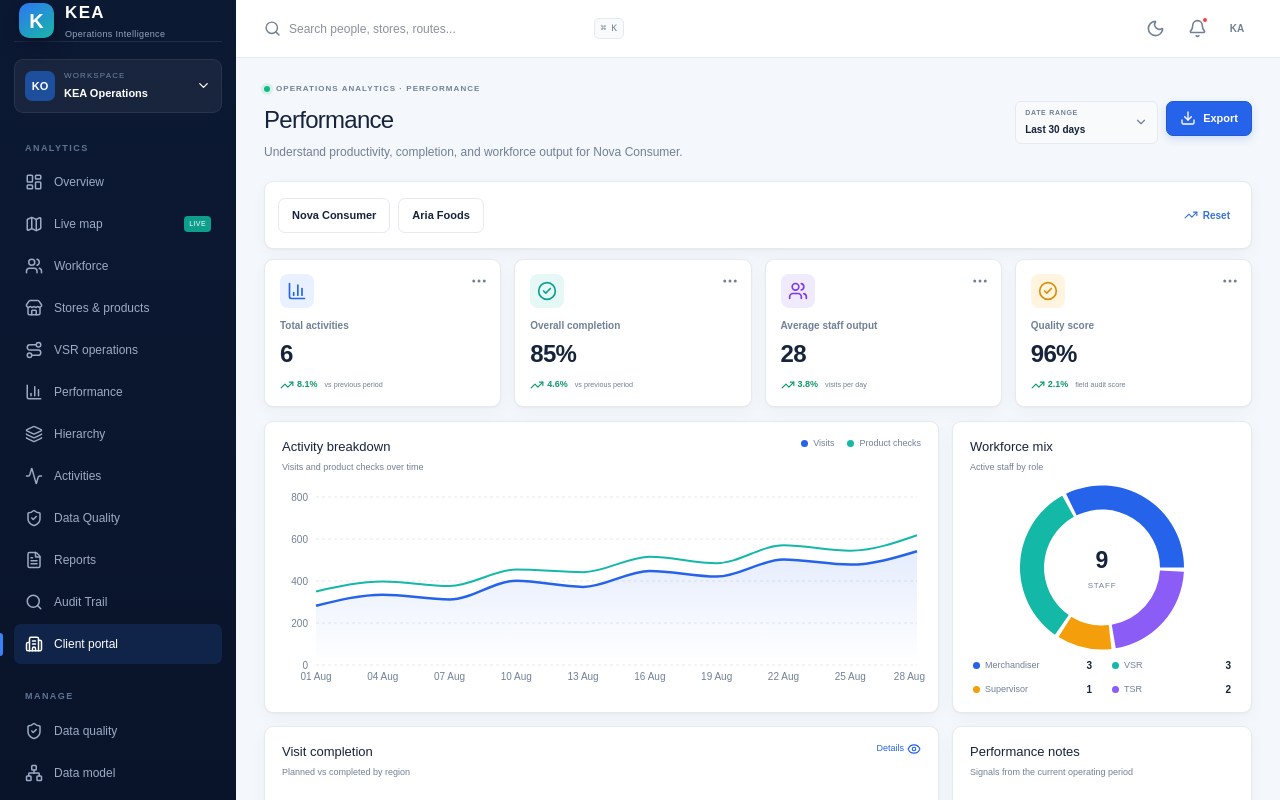
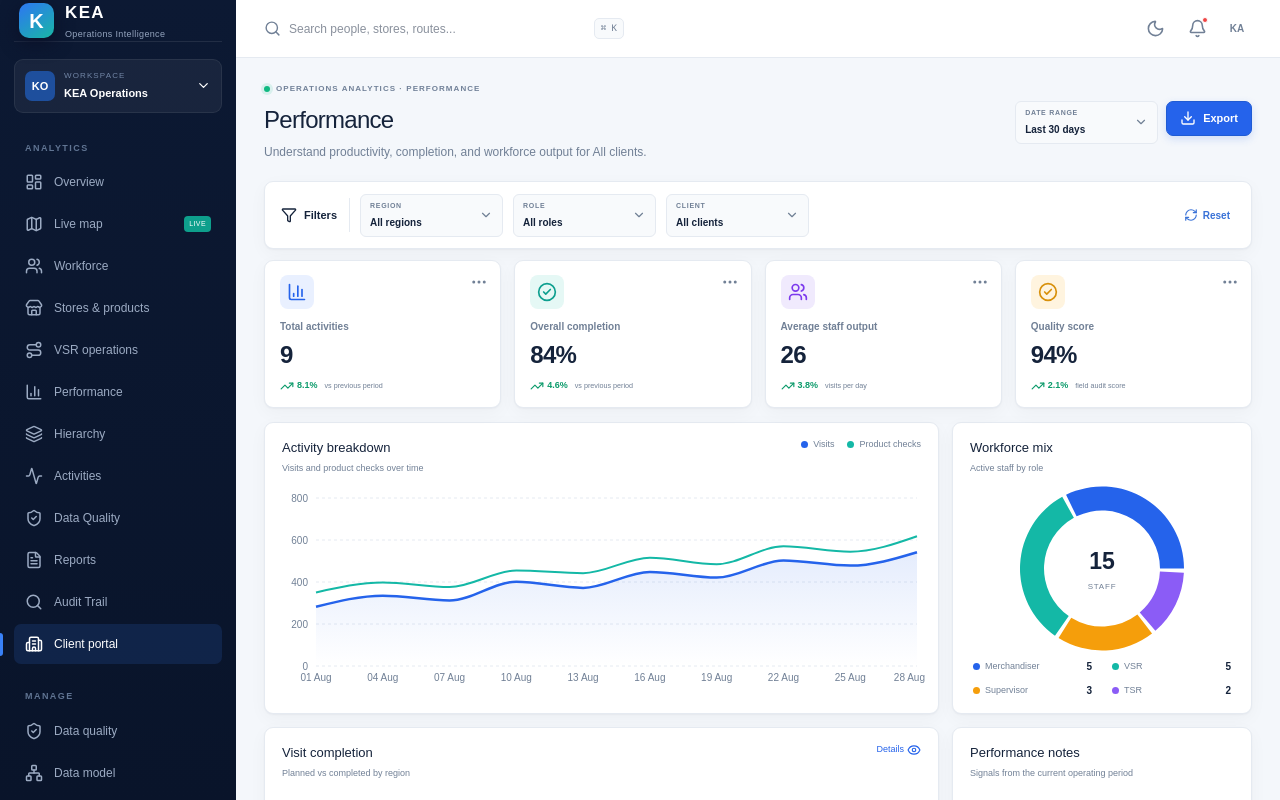
Before and after one commit to Tpsalm/kea-ops-dashboard, a Next.js app: page /client-portal in a window 1280 px wide. Shown: the top 800 px of the page. Built offline with nearby package versions, Linux system fonts and the light colour scheme.

Commit message:
Add client portal region role and client filters

```diff
--- a/src/app/client-portal/page.tsx
+++ b/src/app/client-portal/page.tsx
@@ -5,8 +5,8 @@ import dynamic from "next/dynamic";
 import { BarChart3, CheckCircle2, Download, Eye, MapPin, ShieldCheck, TrendingUp, Users, X } from "lucide-react";
 import { Area, AreaChart, Bar, BarChart, CartesianGrid, Cell, Pie, PieChart, ResponsiveContainer, Tooltip, XAxis, YAxis } from "recharts";
 import { AppShell } from "../../components/app-shell";
-import { KpiGrid, PageHeading, SelectBox } from "../shared";
-import { allStaff, clients, getActivitiesByClient, getProductsByClient, getStoresByClient, type Client } from "../hierarchy-data";
+import { FilterBar, KpiGrid, PageHeading, SelectBox } from "../shared";
+import { activities as allActivities, allStaff, clients, products as allProducts, stores as allStores, type Client } from "../hierarchy-data";
 import { activityData as fieldActivityData } from "../data";
 
 const OperationsMap = dynamic(() => import("../operations-map"), { ssr: false, loading: () => <div className="map-loading">Loading map...</div> });
@@ -14,16 +14,18 @@ const colors = ["#2563eb", "#14b8a6", "#f59e0b", "#8b5cf6"];
 function average(values: number[]) { return values.length ? Math.round(values.reduce((sum, value) => sum + value, 0) / values.length) : 0; }
 
 export default function ClientPortalPage() {
-  const [clientId, setClientId] = useState(clients[0].id);
+  const [clientFilter, setClientFilter] = useState("All clients");
+  const [region, setRegion] = useState("All regions");
+  const [role, setRole] = useState("All roles");
   const [dateRange, setDateRange] = useState("Last 30 days");
   const [selectedPin, setSelectedPin] = useState(0);
   const [mapOpen, setMapOpen] = useState(false);
   const [detail, setDetail] = useState<{ title: string; text: string } | null>(null);
-  const client = useMemo<Client>(() => clients.find(item => item.id === clientId) ?? clients[0], [clientId]);
-  const staff = useMemo(() => allStaff.filter(item => item.clientId === clientId), [clientId]);
-  const stores = useMemo(() => getStoresByClient(clientId), [clientId]);
-  const products = useMemo(() => getProductsByClient(clientId), [clientId]);
-  const activities = useMemo(() => getActivitiesByClient(clientId), [clientId]);
+  const client = useMemo<Client>(() => clientFilter === "All clients" ? { id: "all", name: "All clients", sector: "All projects", stores: allStores.length, completion: "", status: "Active" } : clients.find(item => item.name === clientFilter) ?? clients[0], [clientFilter]);
+  const staff = useMemo(() => allStaff.filter(item => (clientFilter === "All clients" || item.clientId === client.id) && (region === "All regions" || item.region === region) && (role === "All roles" || item.role === role)), [client, clientFilter, region, role]);
+  const stores = useMemo(() => allStores.filter(item => (clientFilter === "All clients" || item.clientId === client.id) && (region === "All regions" || item.region === region)), [client, clientFilter, region]);
+  const products = useMemo(() => allProducts.filter(item => stores.some(store => store.id === item.storeId)), [stores]);
+  const activities = useMemo(() => allActivities.filter(item => staff.some(member => member.id === item.staffId)), [staff]);
   const completion = average(staff.map(item => item.completion));
   const activityTrend = fieldActivityData;
   const workforceMix = ["Merchandiser", "VSR", "Supervisor", "TSR"].map(role => ({ name: role, value: staff.filter(item => item.role === role).length }));
@@ -38,7 +40,7 @@ export default function ClientPortalPage() {
 
   return <AppShell>
     <PageHeading eyebrow="OPERATIONS ANALYTICS · PERFORMANCE" title="Performance" subtitle={`Understand productivity, completion, and workforce output for ${client.name}.`} actions={<><SelectBox label="DATE RANGE" value={dateRange} options={["Today", "Last 7 days", "Last 30 days", "This quarter"]} onChange={setDateRange} /><button className="primary" onClick={() => openDetail("Client report", `${client.name} has ${activities.length} activities across ${stores.length} stores.`)}><Download size={16} /> Export</button></>} />
-    <section className="filters" style={{ justifyContent: "space-between", marginBottom: 10 }}><div style={{ display: "flex", gap: 8, flexWrap: "wrap" }}>{clients.map(item => <button key={item.id} className={`secondary ${clientId === item.id ? "chosen" : ""}`} onClick={() => { setClientId(item.id); setSelectedPin(0); }}>{item.name}</button>)}</div><button className="reset" onClick={() => setDateRange("Last 30 days")}><TrendingUp size={14} /> Reset</button></section>
+    <FilterBar region={region} onRegion={value => { setRegion(value); setSelectedPin(0); }} role={role} onRole={value => { setRole(value); setSelectedPin(0); }} client={clientFilter} onClient={value => { setClientFilter(value); setSelectedPin(0); }} onReset={() => { setRegion("All regions"); setRole("All roles"); setClientFilter("All clients"); setDateRange("Last 30 days"); setSelectedPin(0); }} />
     <KpiGrid items={kpis} focus="" onFocus={label => openDetail(label, `${label}: ${kpis.find(item => item.label === label)?.value ?? "0"}.`)} />
     <section className="row charts-row client-top-row">
       <article className="card chart-clickable" role="button" tabIndex={0} onClick={() => openDetail("Activity breakdown", `${activities.length} activities are recorded for ${client.name}. The trend shows visits and product checks across the reporting period.`)}><div className="card-head"><div><h2>Activity breakdown</h2><p>Visits and product checks over time</p></div><div className="legend"><span><i className="blue" />Visits</span><span><i className="teal" />Product checks</span></div></div><div className="chart-wrap"><ResponsiveContainer width="100%" height="100%"><AreaChart data={activityTrend} margin={{ top: 10, right: 8, left: -22, bottom: 0 }}><defs><linearGradient id="clientActivityFill" x1="0" y1="0" x2="0" y2="1"><stop offset="0%" stopColor="#2563eb" stopOpacity={.2} /><stop offset="100%" stopColor="#2563eb" stopOpacity={0} /></linearGradient></defs><CartesianGrid strokeDasharray="3 3" vertical={false} stroke="var(--line)" /><XAxis dataKey="day" axisLine={false} tickLine={false} tick={{ fill: "var(--muted)", fontSize: 10 }} /><YAxis axisLine={false} tickLine={false} tick={{ fill: "var(--muted)", fontSize: 10 }} /><Tooltip /><Area type="monotone" dataKey="checks" stroke="#14b8a6" strokeWidth={2} fill="transparent" /><Area type="monotone" dataKey="visits" stroke="#2563eb" strokeWidth={2.5} fill="url(#clientActivityFill)" /></AreaChart></ResponsiveContainer></div></article>
```
